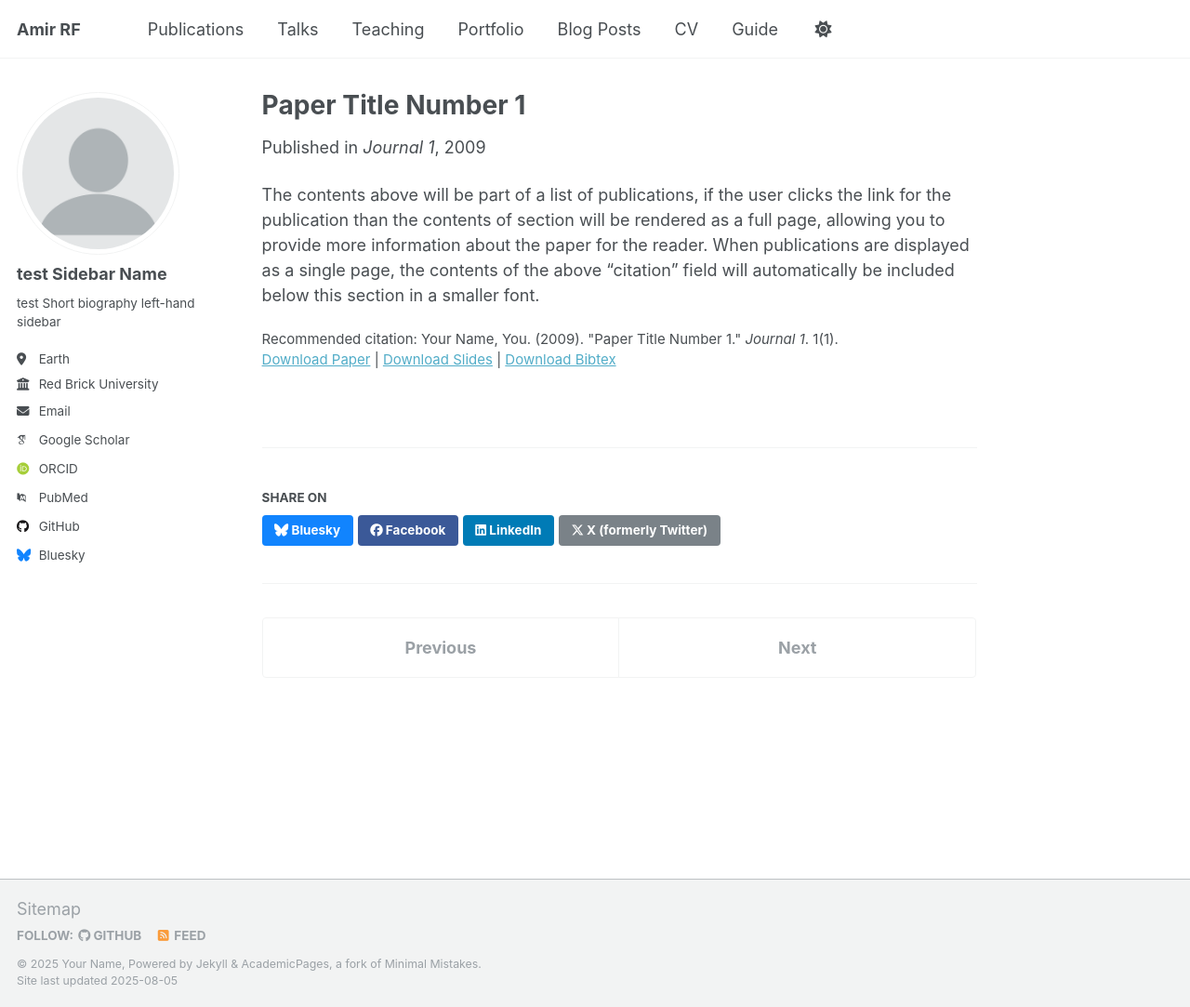
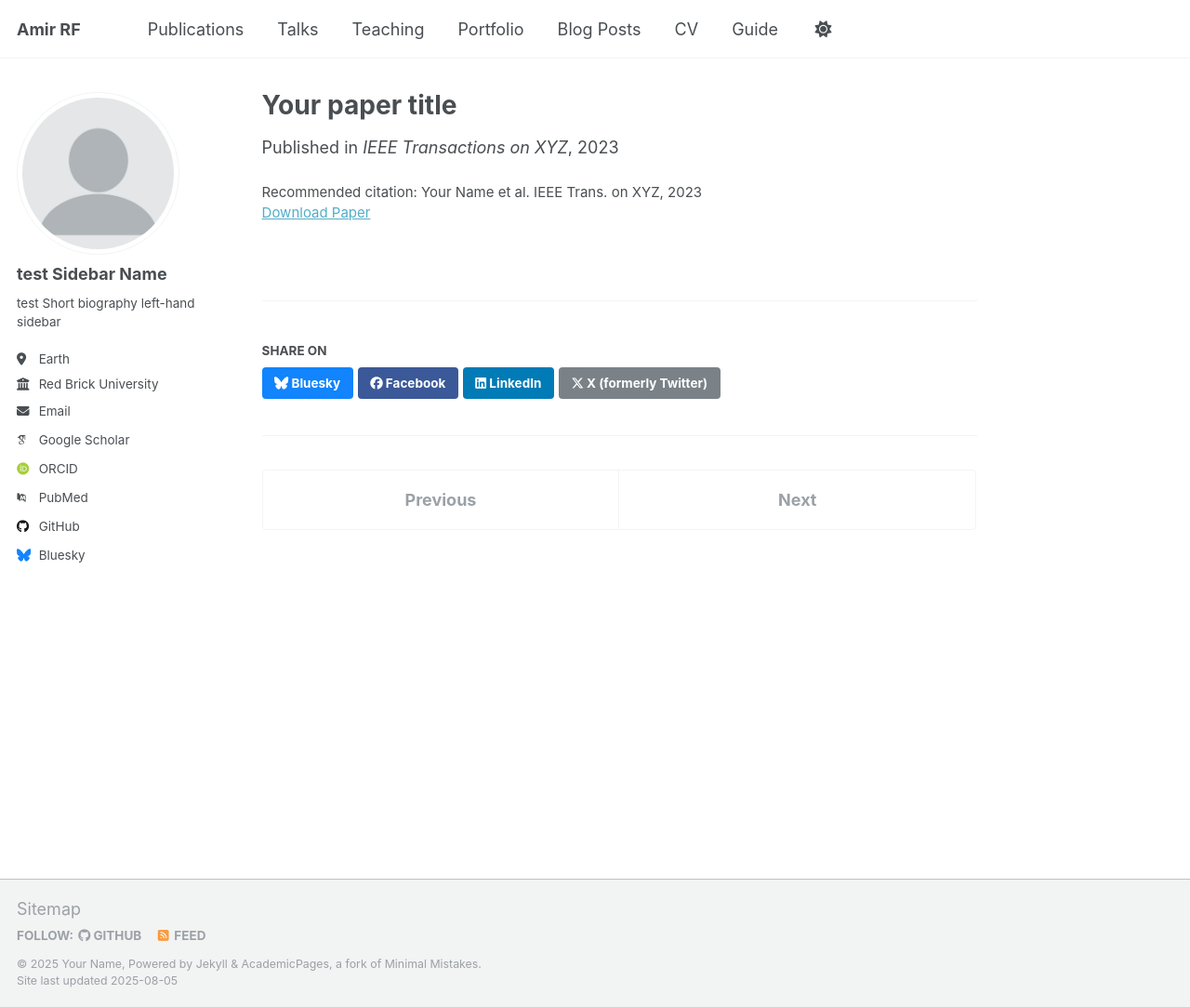
Before and after one commit to amir-rf/amir-rf, a Jekyll site: the page built from _publications/2009-10-01-paper-title-number-1.md, in a window 1280 px wide and 1083 px high. Shown: the whole window at 93% size. Built offline with Jekyll 4.4.1, drawn with Linux system fonts in a browser that asks for light colours; some web fonts are replaced.

Commit message:
Update 2009-10-01-paper-title-number-1.md

```diff
--- a/_publications/2009-10-01-paper-title-number-1.md
+++ b/_publications/2009-10-01-paper-title-number-1.md
@@ -1,14 +1,11 @@
 ---
-title: "Paper Title Number 1"
+title: "Your paper title"
 collection: publications
-category: manuscripts
-permalink: /publication/2009-10-01-paper-title-number-1
-excerpt: 'This paper is about the number 1. The number 2 is left for future work.'
-date: 2009-10-01
-venue: 'Journal 1'
-slidesurl: 'http://academicpages.github.io/files/slides1.pdf'
-paperurl: 'http://academicpages.github.io/files/paper1.pdf'
-bibtexurl: 'http://academicpages.github.io/files/bibtex1.bib'
-citation: 'Your Name, You. (2009). &quot;Paper Title Number 1.&quot; <i>Journal 1</i>. 1(1).'
+type: "Journal"
+permalink: /publication/your-paper-slug
+authors: Your Name, Coauthor Name
+date: 2023-01-01
+venue: "IEEE Transactions on XYZ"
+paperurl: https://doi.org/xxxx
+citation: "Your Name et al. IEEE Trans. on XYZ, 2023"
 ---
-The contents above will be part of a list of publications, if the user clicks the link for the publication than the contents of section will be rendered as a full page, allowing you to provide more information about the paper for the reader. When publications are displayed as a single page, the contents of the above "citation" field will automatically be included below this section in a smaller font.
```
